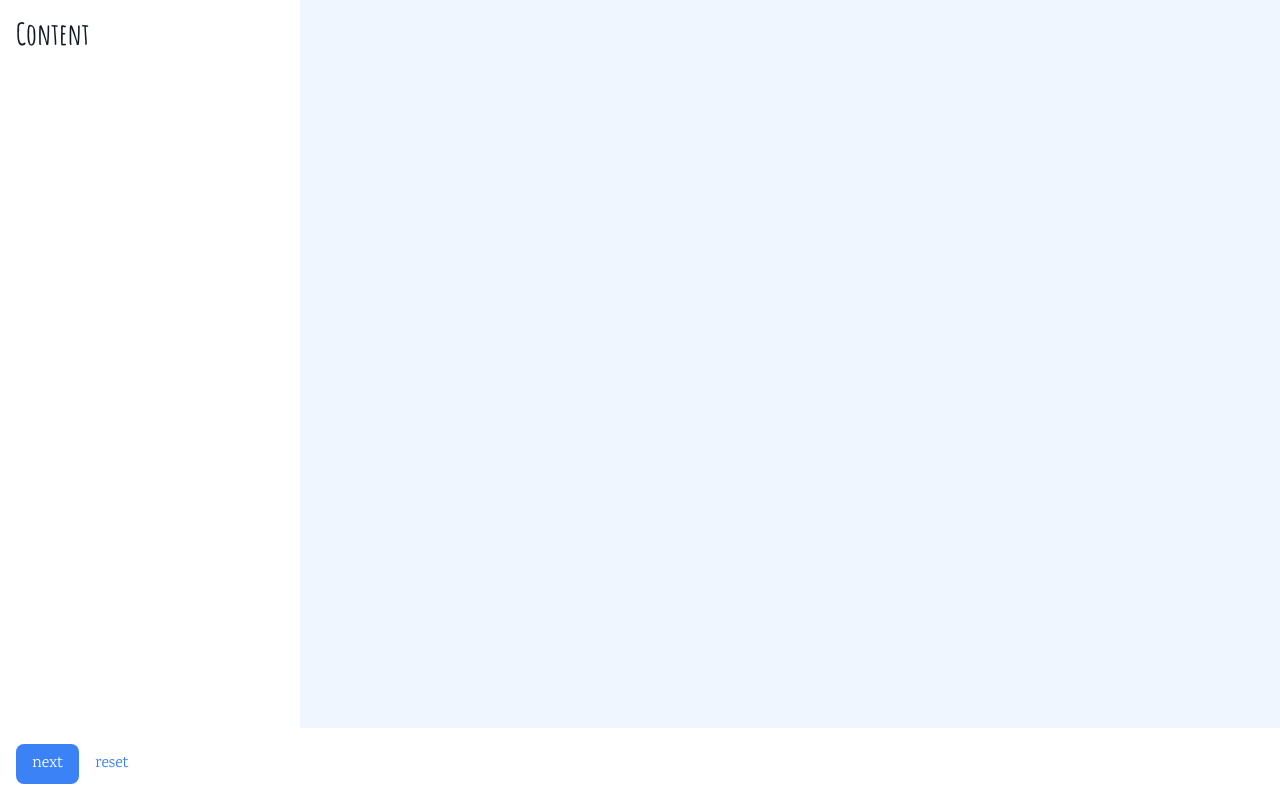
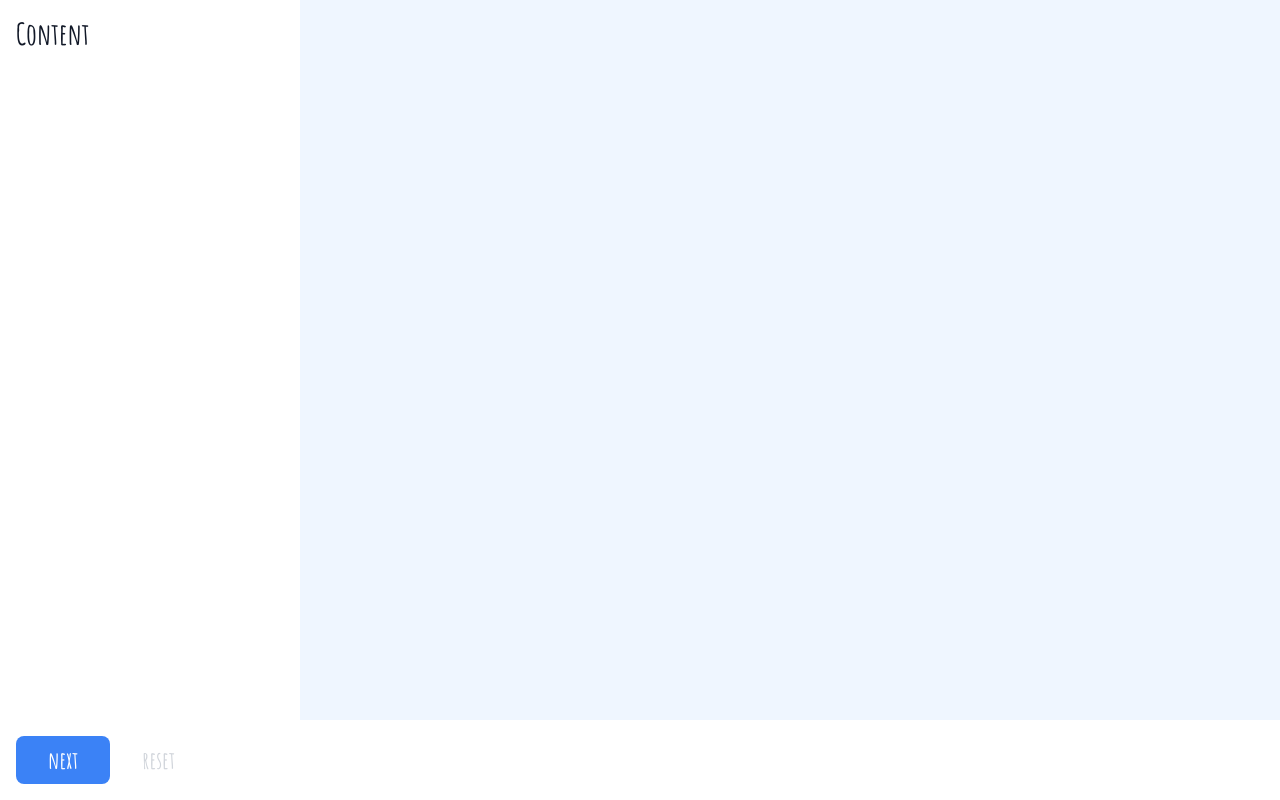
Before and after one commit to DronePT/onboarding-training, a React (Vite) app: page /training/1/1 in a window 1280 px wide. Built offline with nearby package versions, Linux system fonts and the light colour scheme.

Commit message:
:sparkles: Mark training as completed on last step

```diff
--- a/src/modules/Training/hooks/use-training.hook.ts
+++ b/src/modules/Training/hooks/use-training.hook.ts
@@ -49,14 +49,15 @@ export const useTraining = (trainingSlug: string, stepSlug: string) => {
   };
 
   const nextStep = () => {
+    const completed = progress.currentStep >= steps.length - 1;
+
     setTrainingProgress(trainingSlug, {
       ...progress,
       currentStep: progress.currentStep + 1,
+      completed,
     });
 
-    if (progress.currentStep >= steps.length - 1) {
-      return;
-    }
+    if (completed) return;
 
     navigate(
       `/training/${trainingSlug}/${steps[progress.currentStep + 1].slug}`
@@ -69,6 +70,7 @@ export const useTraining = (trainingSlug: string, stepSlug: string) => {
     totalSteps: steps.length,
     currentStep: progress.currentStep,
     viewingStepIndex,
+    completed: progress.completed,
     nextStep,
     resetTraining,
   };
--- a/src/modules/Training/pages/ViewTrainingPage/ViewTrainingPage.tsx
+++ b/src/modules/Training/pages/ViewTrainingPage/ViewTrainingPage.tsx
@@ -1,3 +1,4 @@
+import clsx from 'clsx';
 import { useParams } from 'react-router-dom';
 
 import {
@@ -15,10 +16,8 @@ export const ViewTrainingPage = (): JSX.Element => {
     return <div>Training not found</div>;
   }
 
-  const { content, steps, currentStep, nextStep, resetTraining } = useTraining(
-    trainingSlug,
-    stepSlug
-  );
+  const { content, steps, currentStep, completed, nextStep, resetTraining } =
+    useTraining(trainingSlug, stepSlug);
 
   return (
     <div className='flex flex-row w-full h-full mx-auto'>
@@ -38,16 +37,27 @@ export const ViewTrainingPage = (): JSX.Element => {
       <section className='w-full h-full px-8 overflow-y-auto'>
         <TrainingContent content={content} />
       </section>
-      <div className='fixed bottom-0 left-0 w-full p-4 bg-white'>
+      <div className='fixed bottom-0 left-0 w-full p-4 bg-white shadow-xl'>
         <button
-          className='px-4 py-2 text-white bg-blue-500 rounded-lg'
+          className={clsx('px-8 py-2 text-2xl  rounded-lg font-heading', {
+            'text-white bg-blue-500': !completed,
+            'text-gray-300 bg-gray-200': completed,
+          })}
           onClick={nextStep}
+          disabled={completed}
         >
           next
         </button>
         <button
-          className='px-4 py-2 text-blue-500 bg-transparent rounded-lg'
+          className={clsx(
+            'px-8 py-2 text-2xl bg-transparent  rounded-lg font-heading',
+            {
+              'text-blue-500': completed,
+              'text-gray-300': !completed,
+            }
+          )}
           onClick={resetTraining}
+          disabled={!completed}
         >
           reset
         </button>
```
